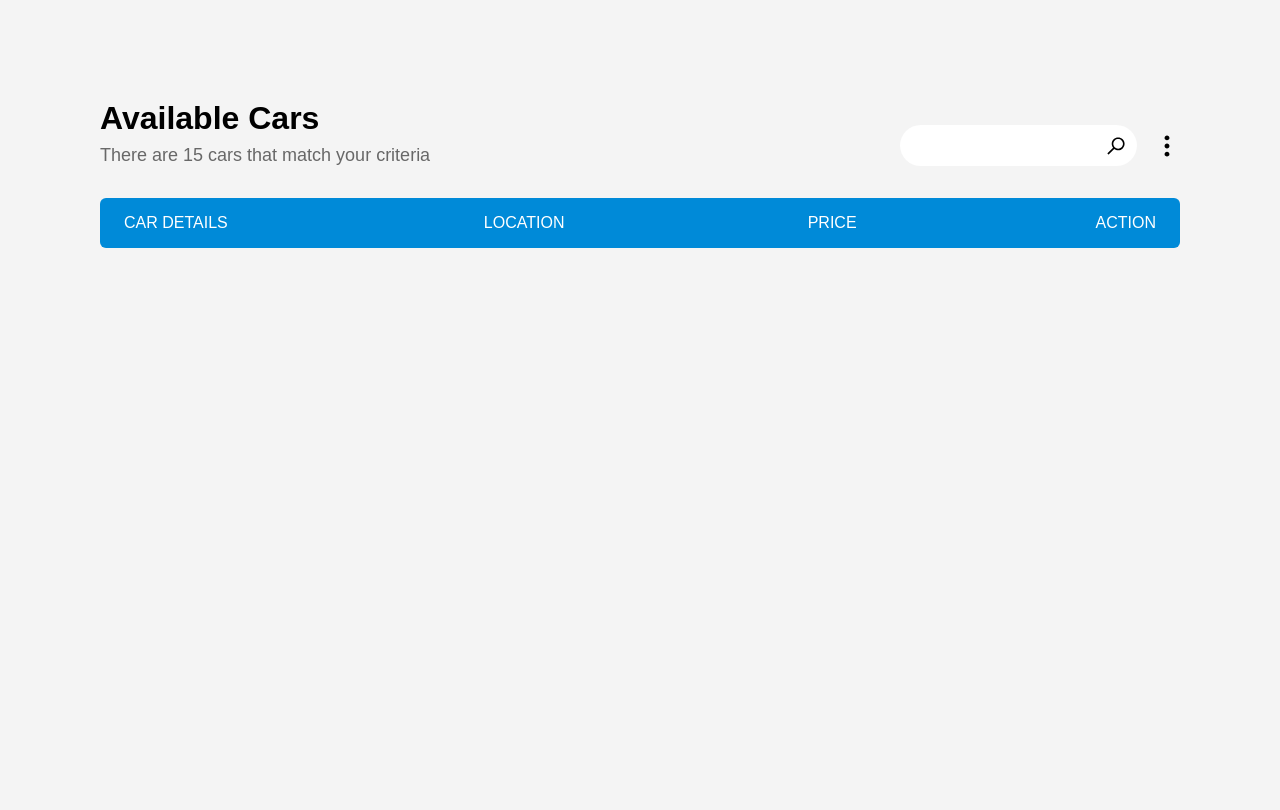
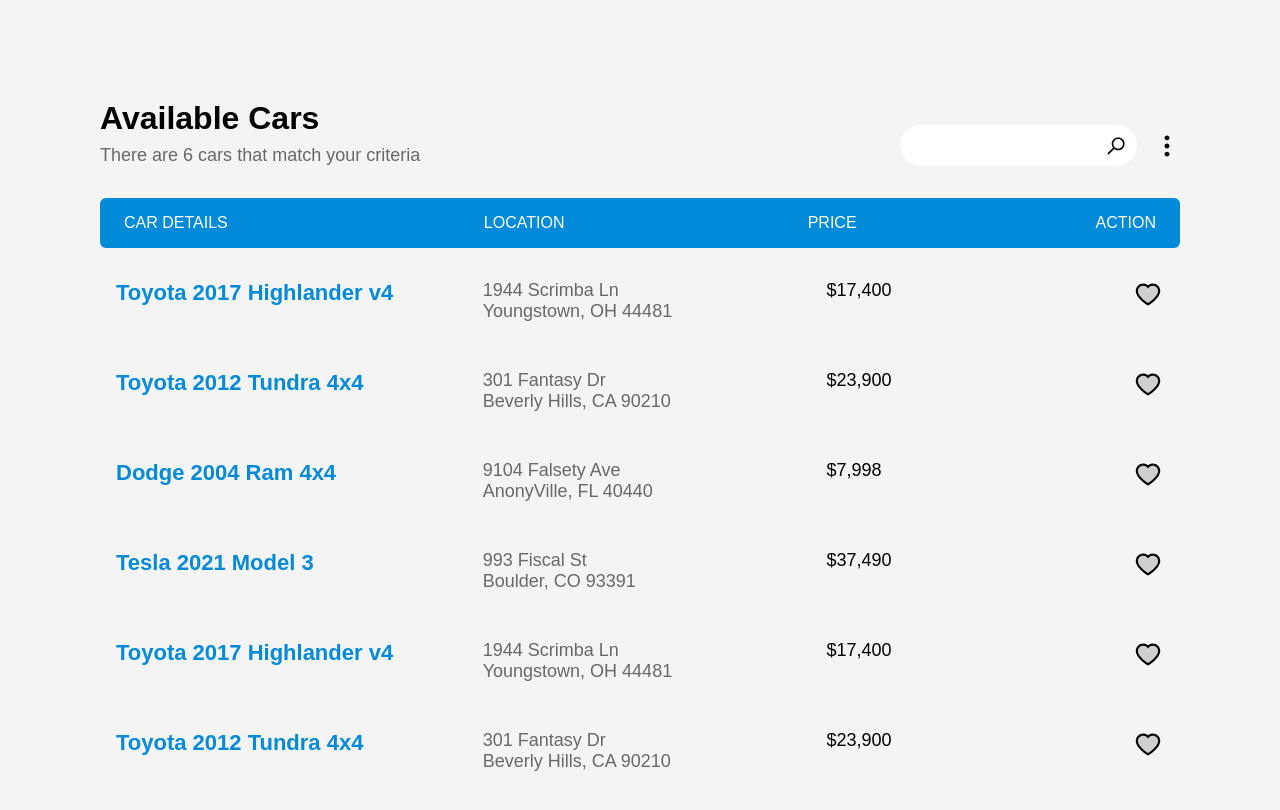
Before and after one commit to ElitistNoob/next-car-sales-site, a Next.js app: page / in a window 1280 px wide. Shown: the top 810 px of the page. Built offline with nearby package versions, Linux system fonts and the light colour scheme.

Commit message:
cleaned up code

```diff
--- a/components/Header.js
+++ b/components/Header.js
@@ -6,7 +6,14 @@
 // styles
 import styles from "../styles/Header.module.scss";
 
-function Header({ onChange, inputSearch, isModalOpen, setIsModalOpen }) {
+function Header({
+  cars,
+  searchResults,
+  onChange,
+  inputData,
+  isModalOpen,
+  setIsModalOpen,
+}) {
   function clickHandler() {
     setIsModalOpen(prevData => !prevData);
   }
@@ -15,13 +22,19 @@
     <header className={styles.header}>
       <div className={styles.titleContainer}>
         <h1>Available Cars</h1>
-        <p>There are 15 cars that match your criteria</p>
+        <p>
+          There{" "}
+          {searchResults.length === 1 || cars.length === 1 ? "is " : "are "}
+          {searchResults.length > 0 ? searchResults.length : cars.length}{" "}
+          {searchResults.length === 1 || cars.length === 1 ? "car " : "cars "}
+          that match your criteria
+        </p>
       </div>
       <form className={styles.form}>
         <input
           className={styles.searchInput}
           onChange={onChange}
-          value={inputSearch.search}
+          value={inputData.search}
           id="search"
           name="search"
           type="text"
@@ -40,7 +53,7 @@
               type="checkbox"
               id="isUsed"
               name="isUsed"
-              value={inputSearch.isUsed}
+              value={inputData.isUsed}
               onChange={onChange}
             ></input>
             <label htmlFor="isUsed">Used Cars</label>
@@ -51,7 +64,7 @@
               type="checkbox"
               id="isNew"
               name="isNew"
-              value={inputSearch.isNew}
+              value={inputData.isNew}
               onChange={onChange}
             ></input>
             <label htmlFor="isNew">New Cars</label>
@@ -62,7 +75,7 @@
               type="checkbox"
               id="isFavorite"
               name="isFavorite"
-              value={inputSearch.isFavorite}
+              value={inputData.isFavorite}
               onChange={onChange}
             ></input>
             <label htmlFor="isFavorite">Favorite</label>
--- a/components/Listing.js
+++ b/components/Listing.js
@@ -1,5 +1,3 @@
-// Hooks
-import useWindowwidth from "../hooks/useWindowWidth";
 // Styles
 import styles from "../styles/Listing.module.scss";
 // Assets
--- a/pages/api/index.js
+++ /dev/null
@@ -1,5 +0,0 @@
-import { carsList } from "../../data/carsData";
-
-export default function handler(req, res) {
-  res.status(200).json(carsList);
-}
--- a/pages/index.js
+++ b/pages/index.js
@@ -5,10 +5,12 @@
 import Header from "../components/Header";
 // components
 import Listing from "../components/Listing";
+// Data
+import { carsList } from "../data/carsData.js";
 
 export default function Home() {
-  const [cars, setCars] = useState([]);
-  const [inputSearch, setinputSearch] = useState({
+  const [cars, setCars] = useState(carsList);
+  const [inputData, setInputData] = useState({
     search: "",
     isNew: false,
     isUsed: false,
@@ -17,27 +19,14 @@
   const [searchResults, setSearchResults] = useState([]);
   const [isModalOpen, setIsModalOpen] = useState(false);
 
-  useEffect(() => {
-    try {
-      const fetchCars = async () => {
-        const res = await fetch("/api");
-        const data = await res.json();
-        setCars(data);
-      };
-      return fetchCars;
-    } catch (err) {
-      console.log(err);
-    }
-  }, []);
-
   function changeHandler(event) {
     const { value, name, type, checked } = event.target;
     const checkType = type === "checkbox" ? checked : value;
-    setinputSearch(prevData => ({ ...prevData, [name]: checkType }));
+    setInputData(prevData => ({ ...prevData, [name]: checkType }));
 
     const resultsArray = cars.filter(car =>
       type !== "checkbox"
-        ? car.title.toLowerCase().includes(inputSearch.search.toLowerCase())
+        ? car.title.toLowerCase().includes(inputData.search.toLowerCase())
         : (checked && name === car.condition) || (checked && car.liked)
     );
     setSearchResults(resultsArray);
@@ -68,15 +57,12 @@
         <Header
           isModalOpen={isModalOpen}
           setIsModalOpen={setIsModalOpen}
-          inputSearch={inputSearch}
+          inputData={inputData}
           onChange={changeHandler}
-        />
-        <Listing
           cars={cars}
-          setCars={setCars}
-          inputSearch={inputSearch}
           searchResults={searchResults}
         />
+        <Listing cars={cars} setCars={setCars} searchResults={searchResults} />
       </main>
     </>
   );
```
